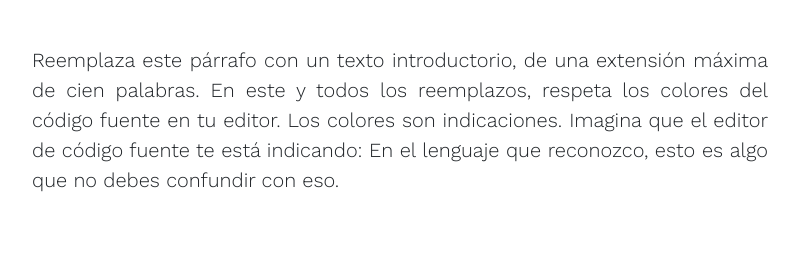
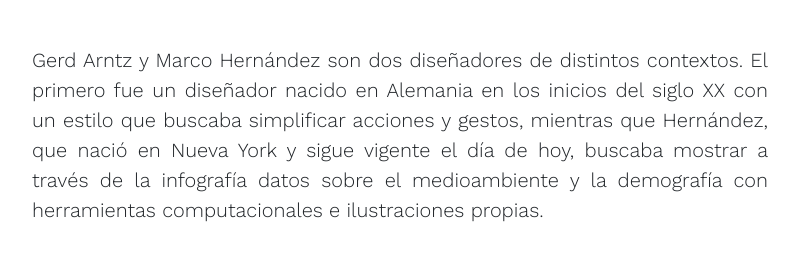
Before and after one commit to nvalerallaque/infodigital-clase-01, a plain HTML site: page index.html in a window 1280 px wide. Shown: the part 230-492 px from the top of the page, without its empty margins (240-1038 px from the left). Drawn offline with nearby package versions, Linux system fonts and the light colour scheme.

Commit message:
Update index.html

```diff
--- a/index.html
+++ b/index.html
@@ -22,7 +22,7 @@
 
                     <h2 class="mb-5 text-center text-uppercase fs-5">Isabela Aylwin & Natalia Valera</h2>
 
-                    <p class="lead">Reemplaza este párrafo con un texto introductorio, de una extensión máxima de cien palabras. En este y todos los reemplazos, respeta los colores del código fuente en tu editor. Los colores son indicaciones. Imagina que el editor de código fuente te está indicando: En el lenguaje que reconozco, esto es algo que no debes confundir con eso.</p>
+                    <p class="lead">Gerd Arntz y Marco Hernández son dos diseñadores de distintos contextos. El primero fue un diseñador nacido en Alemania en los inicios del siglo XX con un estilo que buscaba simplificar acciones y gestos, mientras que Hernández, que nació en Nueva York y sigue vigente el día de hoy, buscaba mostrar a través de la infografía datos sobre el medioambiente y la demografía con herramientas computacionales e ilustraciones propias.</p>
 
                 </div>
             </div>
```
